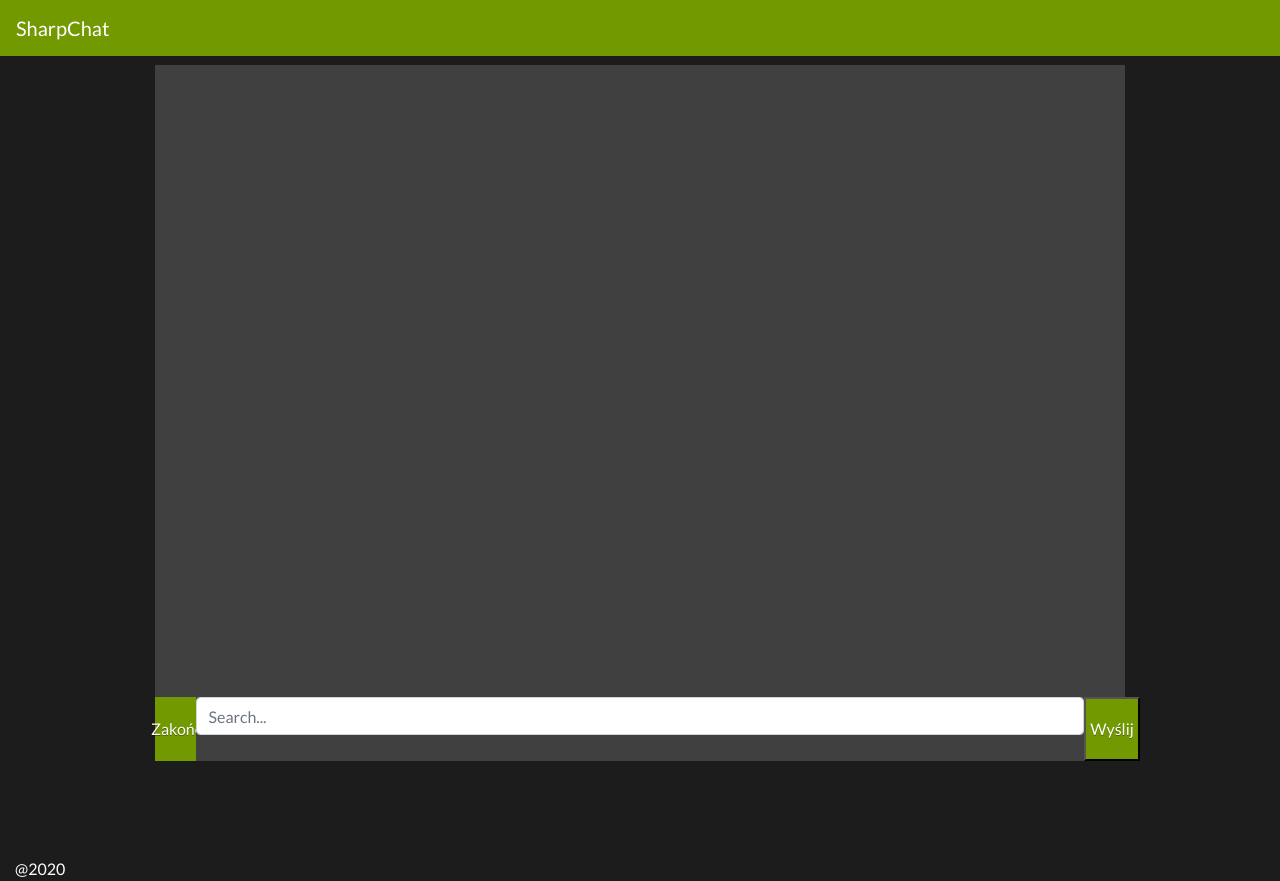
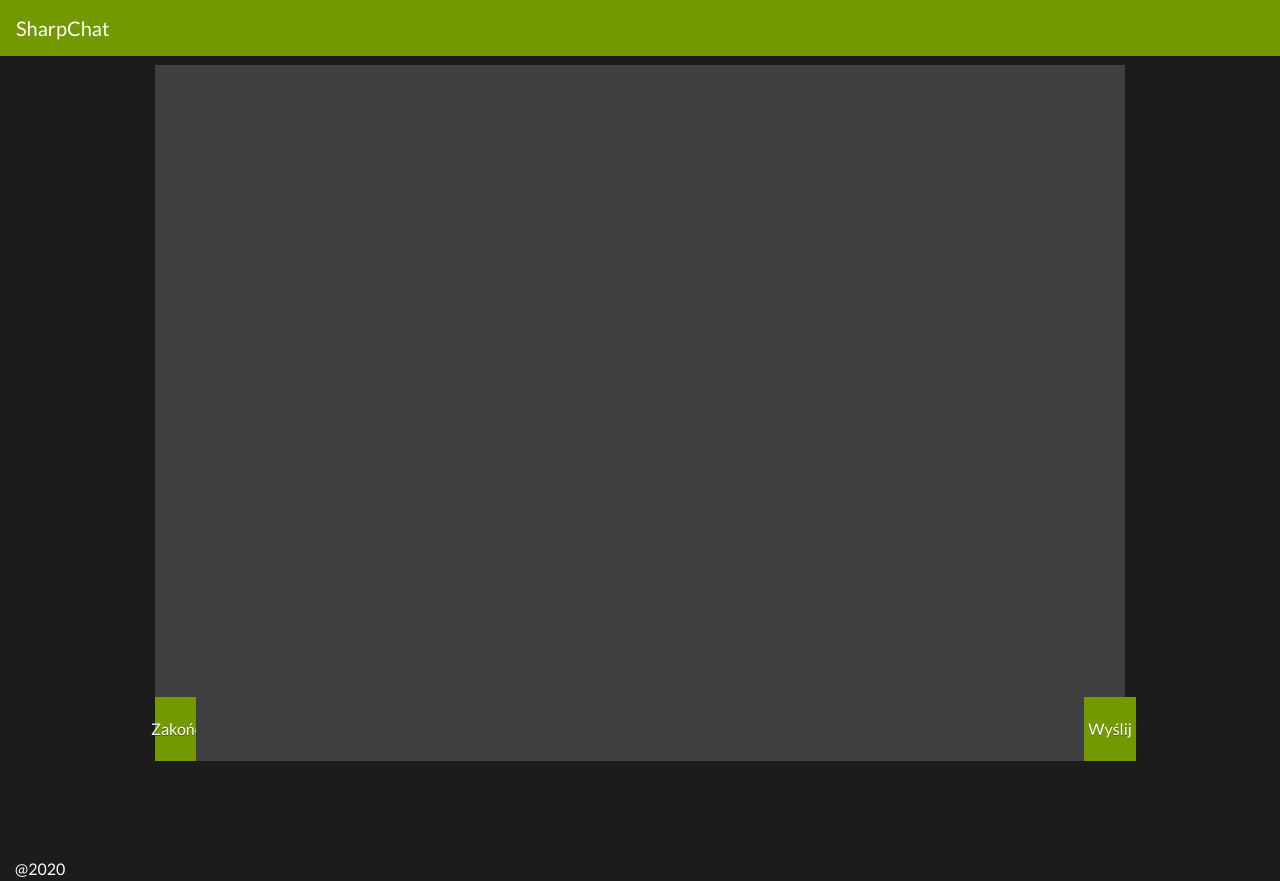
Before and after one commit to 7bitcoder/Sharpchat, an Angular app: page /chat in a window 1280 px wide. Built offline with nearby package versions, Linux system fonts and the light colour scheme.

Commit message:
chat upgraded

```diff
--- a/src/app/chat/chat.component.css
+++ b/src/app/chat/chat.component.css
@@ -35,3 +35,6 @@
     float: left;
     font-weight: bold;
 }
+.myTextInput{
+    color: white;
+}
--- a/src/app/chat/chat.component.html
+++ b/src/app/chat/chat.component.html
@@ -13,7 +13,7 @@
         <div class="row InputBox m-0">
             <div class="h-100 col-1 px-0 pl-md-5 py-0 d-inline my-auto ">
                 <div class=" backgroundGrey d-block h-100 row mx-0">
-                    <div class="myButton w-100 h-100" (click)="closeChat()">Zakończ</div>
+                    <button class="myButton w-100 h-100" (click)="closeChat()">Zakończ</button>
                     <!--<div class="col-12 h-100 d-table">
                         <div class="d-table-cell align-middle text-center">
                             Wyjdź
@@ -23,12 +23,12 @@
             </div>
             <div class="h-100 col-10 px-0 py-0">
                 <div class="backgroundGrey d-block h-100 w-100">
-                    <input #textInput type="text" class="form-control search-input" name="search" placeholder="Search..." ngModel (ngModelChange)="onTextChange($event)" (keyup.enter)="sendMessage(textInput.value)">
+                    <input #textInput type="text" class="backgroundGrey myTextInput w-100 h-100 px-2 py-1" ngModel (ngModelChange)="onTextChange($event)" (keyup.enter)="sendMessage(textInput.value)">
                 </div>
             </div>
             <div class="h-100 col-1 px-0 pr-md-5 py-0 text-center">
                 <div class="backgroundGrey d-block h-100 w-100">
-                    <button class="myButton w-100 h-100 b-0" (click)="sendMessage(textInput.value)">Wyślij</button>
+                    <button mat-button class="myButton w-100 h-100 b-0" (click)="sendMessage(textInput.value)">Wyślij</button>
                 </div>
             </div>
         </div>
--- a/src/styles.css
+++ b/src/styles.css
@@ -61,3 +61,13 @@ body {
 .content, .dispHeight{
     height: 100vh;
 }
+*:focus {
+    outline: none !important;
+    border: 0 !important;
+}
+button, input {
+    border-width: 0;
+}
+.nofocus:focus {
+    outline: none;
+}
```
